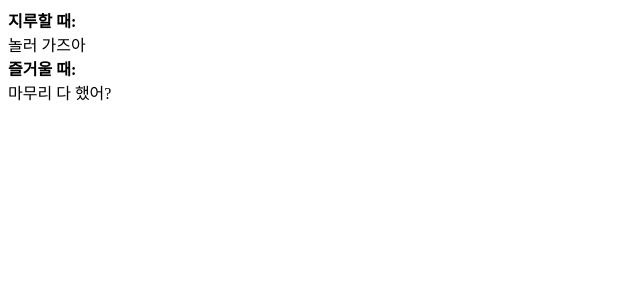
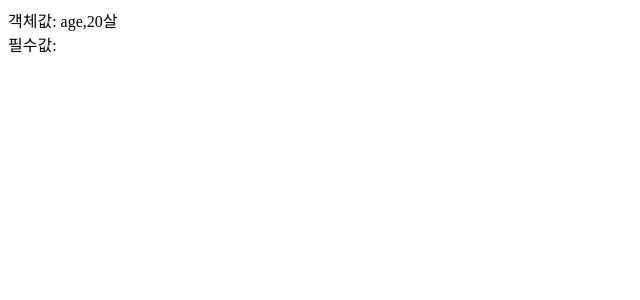
Before and after one commit to blob-ck/do-it-exmaple, a React (Create React App) app: page / in a window 1280 px wide. Shown: the top 300 px of the page, without its empty margins (0-640 px from the left). Built offline with nearby package versions, Linux system fonts and the light colour scheme.

Commit message:
Property Type and Required Property Test

```diff
--- a/src/03/BooleanComponent.jsx
+++ b/src/03/BooleanComponent.jsx
@@ -1,7 +1,7 @@
-import React, { PureComponent } from 'react';
+import React from 'react';
 import PropTypes from 'prop-types';
 
-class BooleanComponent extends PureComponent {
+class BooleanComponent extends React.Component {
   render() {
     const message = this.props.bored ? '놀러 가즈아' : '마무리 다 했어?';
     return <div className="message-container">{message}</div>;
--- /dev/null
+++ b/src/03/ChildComponent2.jsx
@@ -0,0 +1,26 @@
+import React, { Component } from 'react';
+import PropTypes from 'prop-types';
+
+//객체형 property 사용하기 + 필수 property 지정하기
+//연관단어 mandatory, required
+class ChildComponent2 extends Component {
+  render() {
+    const { objValue, requiredStringValue } = this.props;
+    return (
+      <div>
+        <div>객체값: {String(Object.entries(objValue))}</div>
+        <div>필수값: {requiredStringValue}</div>
+      </div>
+    );
+  }
+}
+
+ChildComponent2.propTypes = {
+  objValue: PropTypes.shape({
+    name: PropTypes.string,
+    age: PropTypes.number,
+  }),
+  requiredStringValue: PropTypes.string.isRequired,
+};
+
+export default ChildComponent2;
--- a/src/App.js
+++ b/src/App.js
@@ -1,18 +1,13 @@
 import React from 'react';
-import BooleanComponent from './03/BooleanComponent';
+import ChildComponent2 from './03/ChildComponent2';
 
 class App extends React.Component {
   render() {
     return (
       <div className="body">
-        <div>
-          <b>지루할 때: </b>
-          <BooleanComponent bored />
-        </div>
-        <div>
-          <b>즐거울 때: </b>
-          <BooleanComponent />
-        </div>
+        <ChildComponent2 objValue={{ age: '20살' }} />
+        {/* Failed prop type: Invalid prop `objValue.age` of type `string` supplied to `ChildComponent2`, expected `number` */}
+        {/* Failed prop type: The prop `requiredStringValue` is marked as required in `ChildComponent2`, but its value is `undefined` */}
       </div>
     );
   }
```
